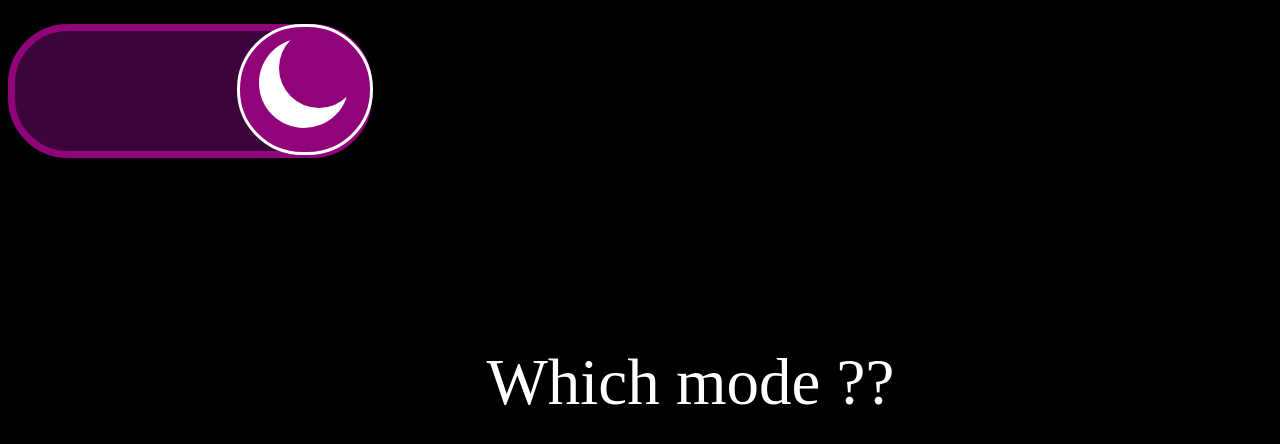
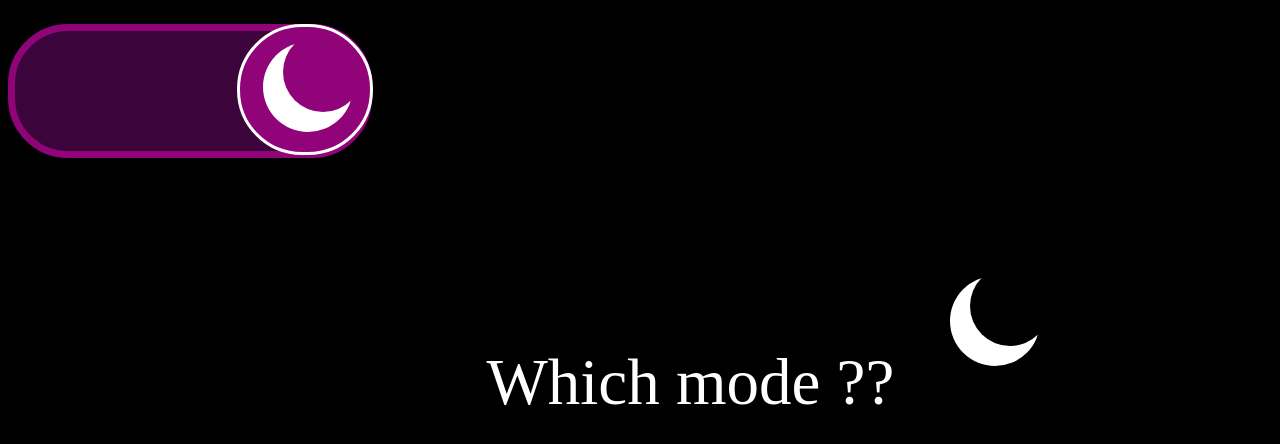
Before and after one commit to NayakTheCoder/Toggle-Mode-Animation, a plain HTML site: page index.html in a window 1280 px wide. Both pictures are taken after a click on the element 68 px from the left and 89 px from the top of the page. Drawn offline with Linux system fonts and the light colour scheme.

Commit message:
Update index.html

```diff
--- a/index.html
+++ b/index.html
@@ -56,7 +56,7 @@
             position: absolute;
      top: 45px;
      left: 83px;
-     transform: translate(-55%, -55%);
+     transform: translate(-50%, -50%);
      height: 80px;
      width: 80px;
      box-shadow: -15px 15px 0 5px rgb(255, 255, 255)  ;
@@ -72,20 +72,66 @@
         .change{
             color: white;
         }
+        .sun{
+            position: absolute;
+            transition: 0.5s;
+            top: 262px;
+            bottom: 0px;
+            left: 950px;
+            width: 100px;
+            height: 100px;
+            border-radius: 49px;
+            background-color: yellow;
+        }
+        .sungo{
+           transition: 0.5s;
+           top: -120px;
+        }
+        .m{
+            position: absolute;
+            transition: 0.5s;
+            top: -120px;
+            bottom: 0px;
+            left: 1010px;
+     transform: translate(-55%, -55%);
+     height: 80px;
+     width: 80px;
+     box-shadow: -15px 15px 0 5px rgb(90, 88, 88)  ;
+     border-radius: 50%;
+        }
+        .get{
+            position: absolute;
+            transition: 0.5s;
+     top: 290px;
+     left: 1010px;
+     transform: translate(-50%, -50%);
+     height: 80px;
+     width: 80px;
+     box-shadow: -15px 15px 0 5px rgb(255, 255, 255)  ;
+     border-radius: 50%;
+        }
 </style>
 <body>
     <p class = "bar"></p>
     <p class="button"></p>
     <div class="moon"></div>
+    <p class="sun"></p>
    <p class = "info">Which mode ??</p>
+   <p class="m"></p>
     </body>
 <script>
     const button = document.querySelector(".button");
     let moon = document.querySelector(".moon");
+    let m = document.querySelector(".m");
+    let sun = document.querySelector(".sun");
+    let sunpos = 500 + "px";
+    let suntop = sun.style.top;
     button.append(moon)
     button.addEventListener("click" , function(){
         let info = document.querySelector(".info");
         info.classList.toggle("change")
+        sun.classList.toggle("sungo");
+        m.classList.toggle("get")
         button.classList.toggle("moveright");
         moon.classList.toggle("moonhide");
         let body = document.querySelector("body");
```
